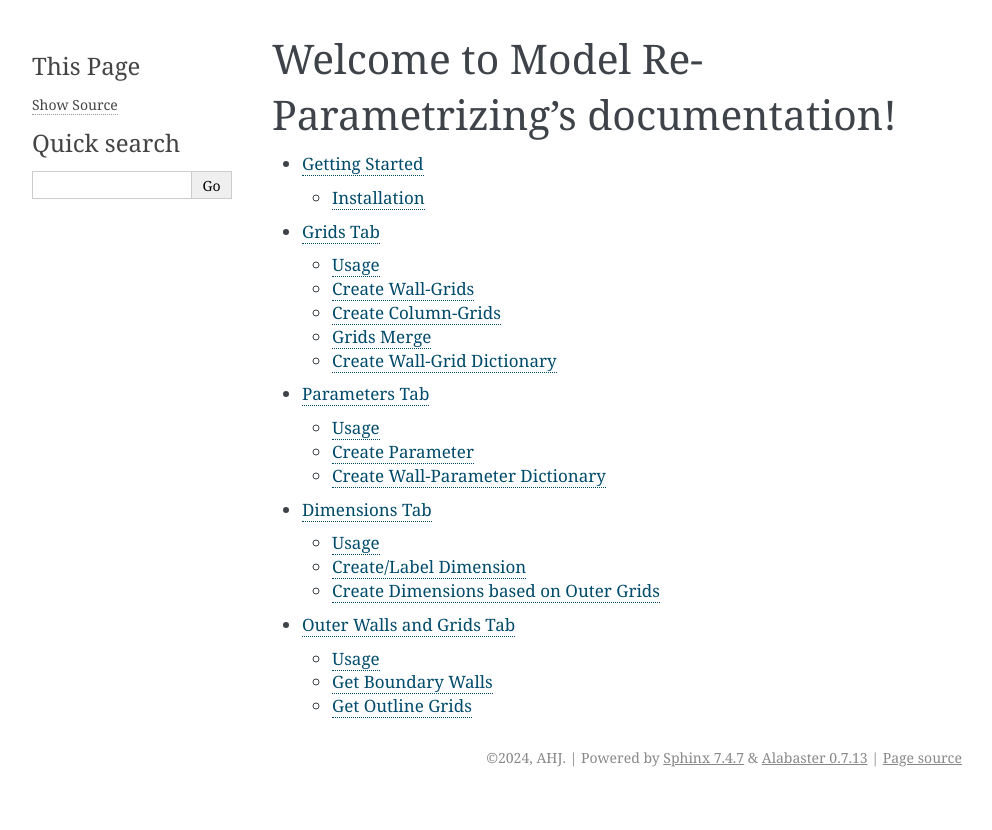
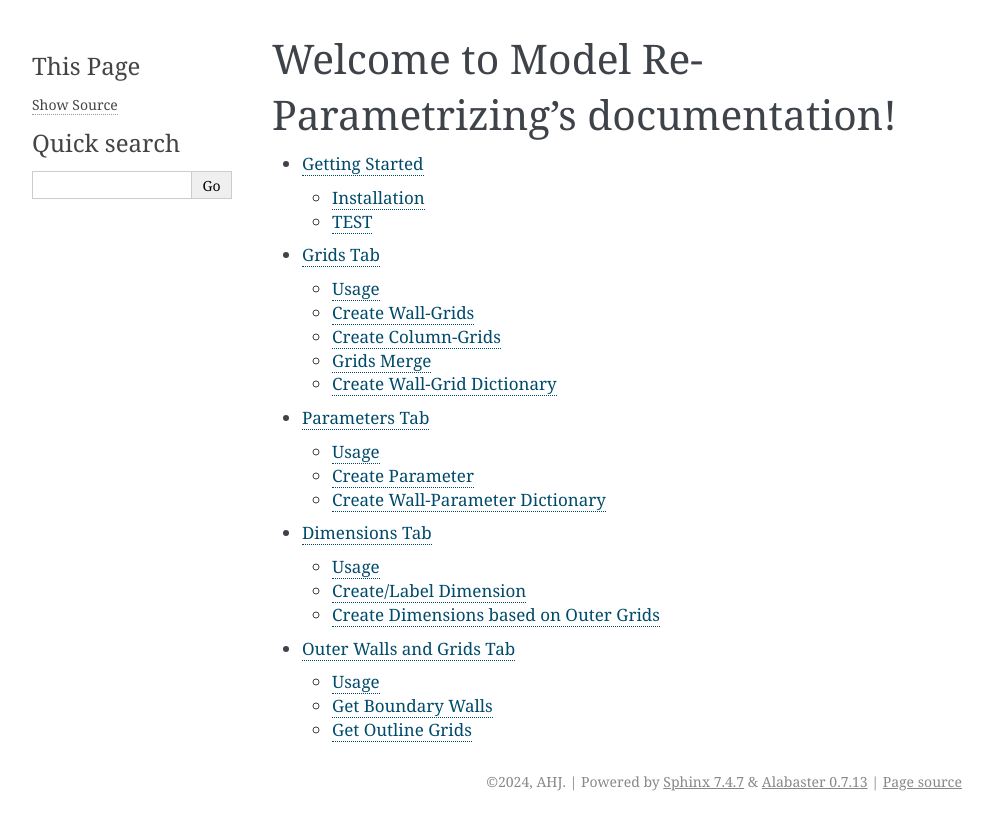
Before and after one commit to jayaesxh/Software-Lab-23, a Sphinx documentation site: the page built from docs/index.rst, in a window 1280 px wide. Shown: the top 830 px of the page, without its empty margins (148-1140 px from the left). Built offline with Sphinx 7.4.7, drawn with Linux system fonts in a browser that asks for light colours.

Commit message:
Update Getting Started.rst

```diff
--- a/docs/Getting Started.rst
+++ b/docs/Getting Started.rst
@@ -13,3 +13,9 @@
 . Open the *pyRevit* tab,
 click on *pyRevit* > *Extensions* to open the extensions manager and
 follow `these <https://www.notion.so/Install-Extensions-0753ab78c0ce46149f962acc50892491>`_ instructions.
+
+TEST
+------------
+.. container:: .image-mockup
+
+    .. image:: https://github.com/jayaesxh/Software-Lab-23/blob/main/docs/images/Bild1.png
```
